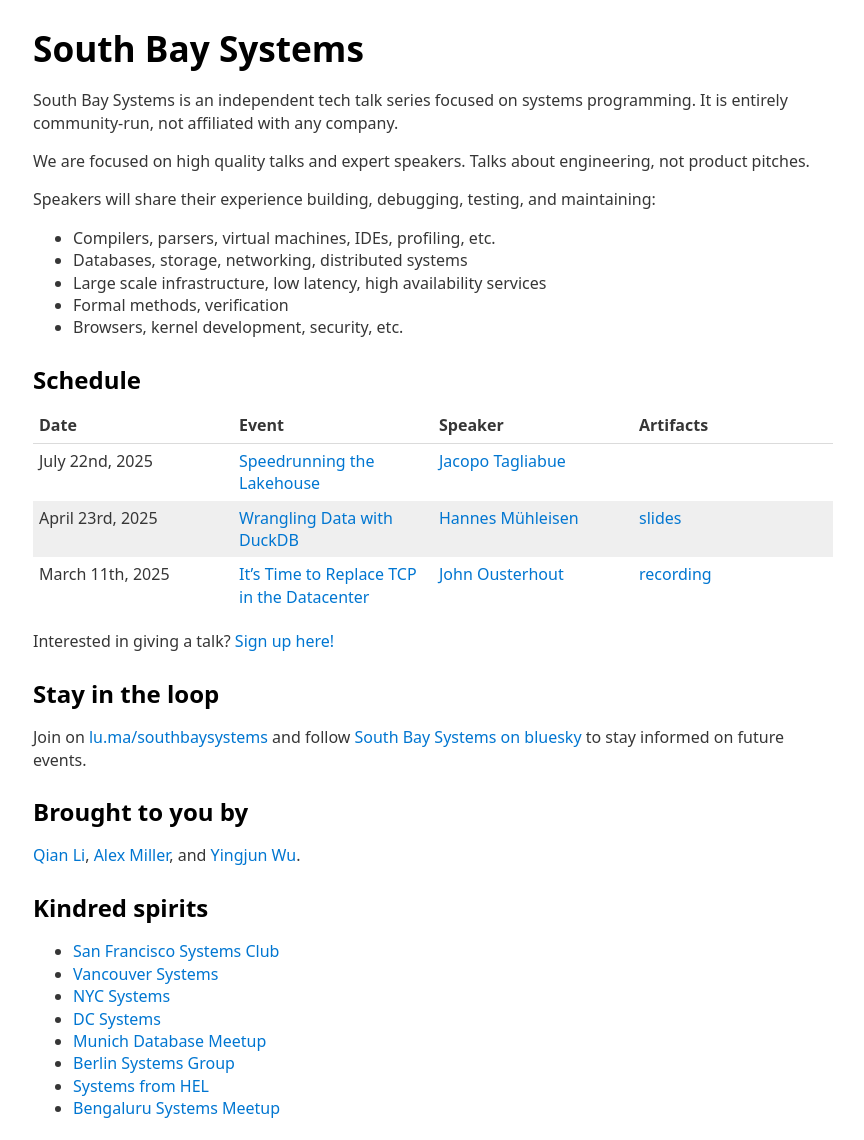
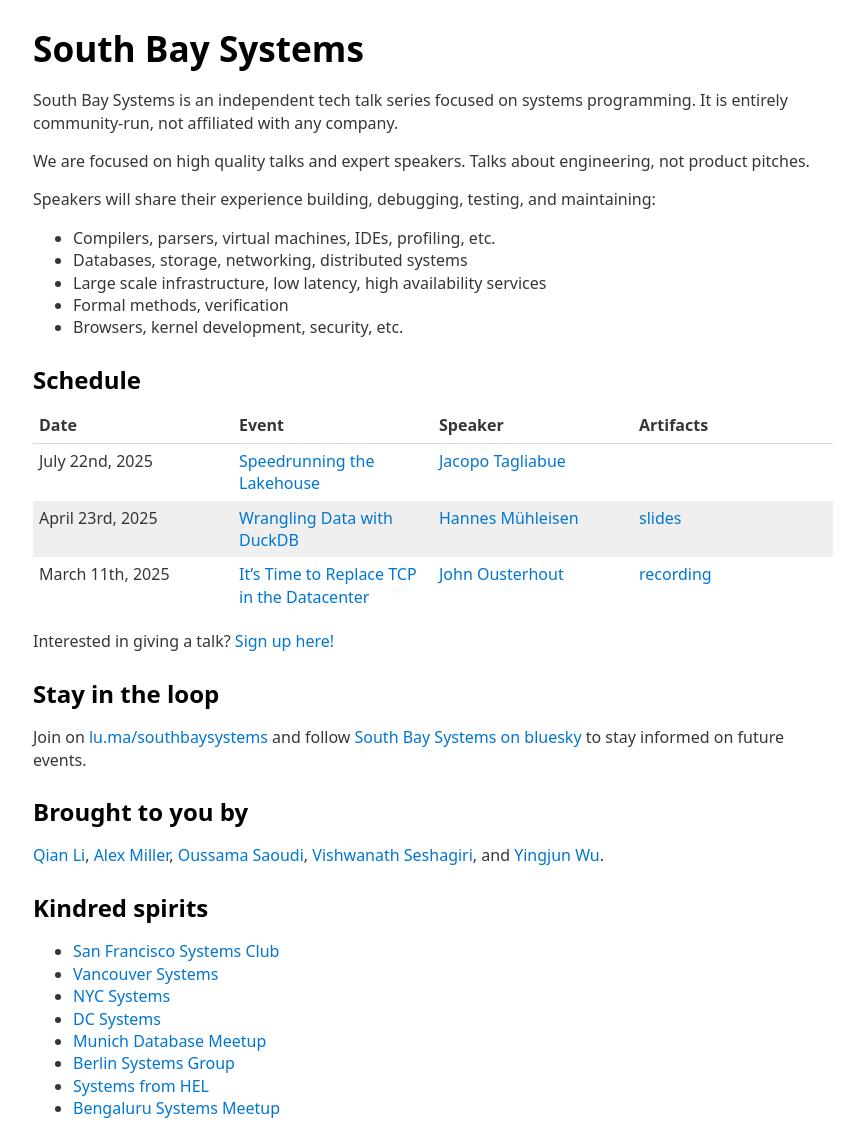
Before and after one commit to thisismiller/southbaysystems.xyz, a Jekyll site: the page built from index.markdown, in a window 1280 px wide. Shown: the whole page, without its empty margins (207-1071 px from the left). Built offline with Jekyll 4.4.1, drawn with Linux system fonts in a browser that asks for light colours.

Commit message:
Organize an event, get website credit.

```diff
--- a/index.markdown
+++ b/index.markdown
@@ -37,6 +37,8 @@
 
 [Qian Li](https://bsky.app/profile/qianli.dev),
 [Alex Miller](https://bsky.app/profile/alexmillerdb.bsky.social),
+[Oussama Saoudi](https://www.linkedin.com/in/oussama-saoudi/),
+[Vishwanath Seshagiri](https://www.linkedin.com/in/vishwanath-seshagiri),
 and [Yingjun Wu](https://x.com/YingjunWu).
 
 ## Kindred spirits
```
